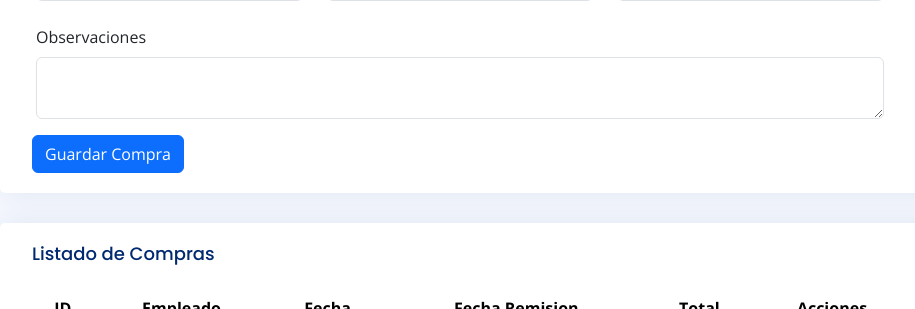
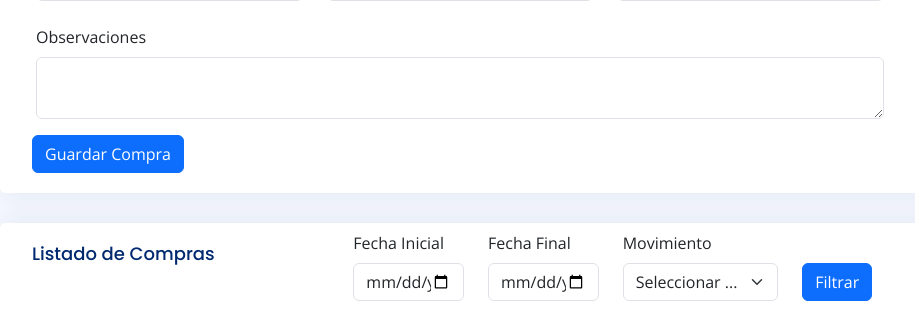
Before and after one commit to erickcasita/rarras-admin, a Django app: page /addwerehousepurchasing/ in a window 1280 px wide. Shown: the part 835-1144 px from the top of the page, without its empty margins (318-1233 px from the left). Run offline with Django 5.2, Linux system fonts and the light colour scheme; a user stored in the database is signed in; tables that the repository leaves empty hold one stand-in row (values such as "Sample post"); lists and menus that the app fills with data are empty; some libraries are stand-ins or nearby versions.

Commit message:
Filtro de fechas en compras de almacen

```diff
--- a/static/js/addwerehousepurchasing.js
+++ b/static/js/addwerehousepurchasing.js
@@ -1,3 +1,49 @@
+$("#formFilterPurchasingWarehouse").validate({
+    rules: {
+        dateInitFilter: {
+            required: true
+        },
+        dateFinishFilter: {
+            required: true
+        }
+    },
+    messages: {
+        dateInitFilter: {
+            required: "Por favor, Seleccione la fecha inicial para filtrar"
+        },
+        dateFinishFilter: {
+            required: "Por favor, Seleccione la fecha final para filtrar"
+        }
+    },
+    submitHandler: function (form) {
+        let now = new Date();
+        let today = new Date(`${now.getFullYear()}-${now.getMonth() + 1}-${now.getDate()}`);
+        let dateinitform = new Date($('#dateInitFilter').val());
+        let datefinishform = new Date($('#dateFinishFilter').val());
+        if (today < dateinitform || today < datefinishform) {
+            Swal.fire({
+                title: 'Fecha no validas',
+                text: 'Alguna fecha proporcionada es posterior al dia actual',
+                icon: 'error',
+                confirmButtonText: 'Ok',
+                confirmButtonColor: '#0d6efd'
+            });
+        } else {
+            if (dateinitform > datefinishform) {
+                Swal.fire({
+                    title: 'Fecha inicial no valida',
+                    text: 'La fecha inicial del reporte es posterior a la fecha final',
+                    icon: 'error',
+                    confirmButtonText: 'Ok',
+                    confirmButtonColor: '#0d6efd'
+                });
+            } else {
+                form.submit();
+            }
+        }
+    }
+});
+
 $("#formWerehousePurchasing").validate({
     rules: {
         dateRemission: {
--- a/warehouses/templates/addwerehousepurchasing.html
+++ b/warehouses/templates/addwerehousepurchasing.html
@@ -131,7 +131,38 @@
         </div>
         <div class="card">
             <div class="card-body">
-                <h5 class="card-title">Listado de Compras</h5>
+                <div class="row">
+                        <div class="col-md-4">
+                            <h5 class="card-title">Listado de Compras</h5>
+                        </div>
+                        <div class="col-md-8">
+                            <!-- Custom Styled Validation -->
+                            <form class="row m-2" id="formFilterPurchasingWarehouse" method="GET">
+                                <div class="row">
+                                    <div class="col-md-3">
+                                        <label class="form-label">Fecha Inicial</label>
+                                        <input class="form-control" type="date" name="dateInitFilter" id="dateInitFilter">
+                                    </div>
+                                    <div class="col-md-3">
+                                        <label class="form-label">Fecha Final</label>
+                                        <input class="form-control" type="date" name="dateFinishFilter" id="dateFinishFilter">
+                                    </div>
+                                     <div class="col-md-4">
+                                         <label class="form-label">Movimiento</label>
+                                         <select class="form-select" id="typeMovementFilter" name="typeMovementFilter">
+                                             <option selected disabled value="">Seleccionar ...</option>
+                                             {% for type in typemovements %}
+                                                <option value="{{type.pk}}">{{type.name}}</option>
+                                             {% endfor %}
+                                         </select>
+                                    </div>
+                                    <div class="col-md-2 mt-auto">
+                                        <button class="btn btn-primary" type="submit">Filtrar</button>
+                                    </div>
+                                </div>
+                            </form>
+                        </div>
+                    </div>
 
                 <!-- Table with hoverable rows -->
                 <table class="table table-hover text-center">
```
